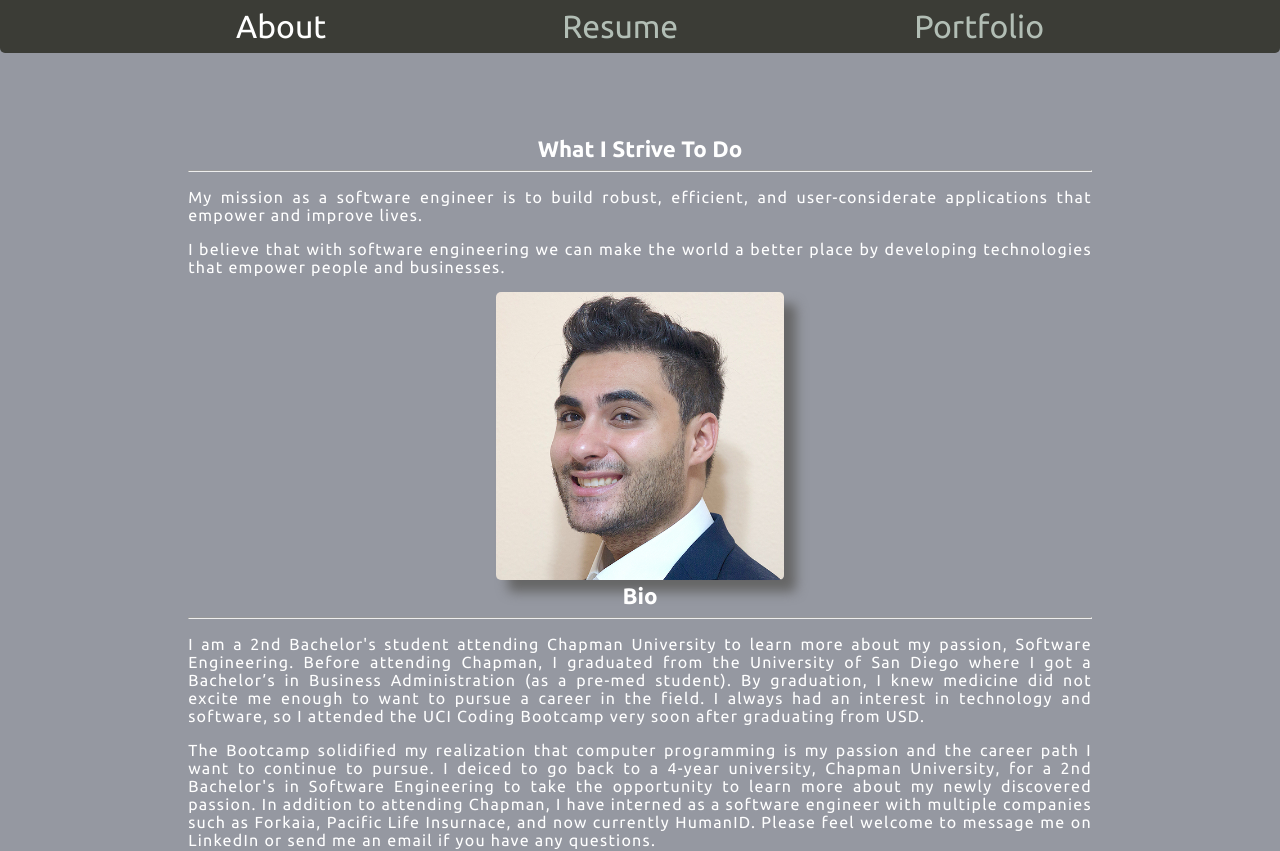
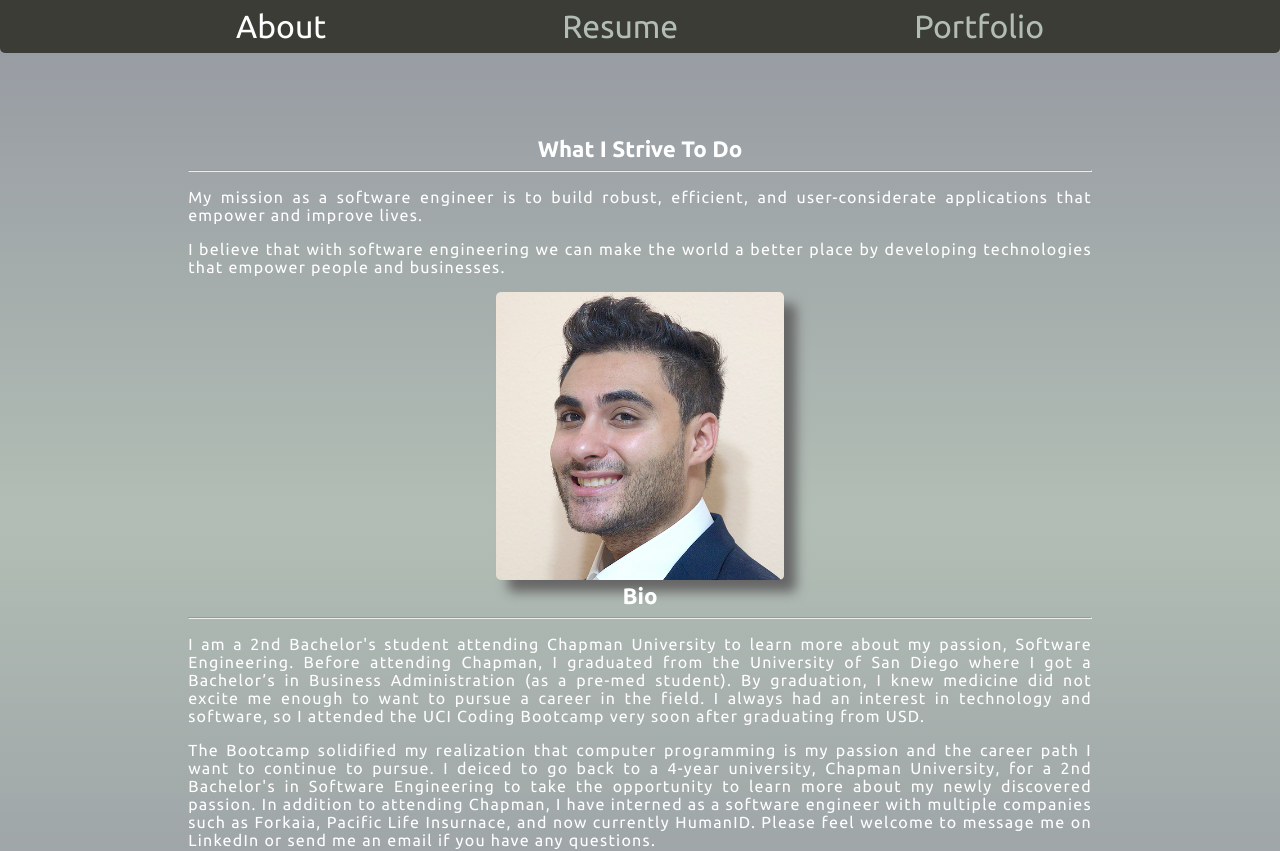
Before and after one commit to tarekel96/Portfolio_App, a React (Create React App) app in the folder portfolio/: page / in a window 1280 px wide. Shown: the top 851 px of the page. Built offline with nearby package versions, Linux system fonts and the light colour scheme.

Commit message:
updated background color to be gradient

```diff
--- a/portfolio/src/styles/main.css
+++ b/portfolio/src/styles/main.css
@@ -25,8 +25,7 @@
 	font-weight: 400;
 }
 body {
-	/* background-color: var(--color-blue); */
-	background-color: var(--color-grey-light);
+	background-image: linear-gradient(var(--color-grey-light), var(--color-grey-ash), var(--color-grey-light));
 	color: var(--color-white);
 	height: 100%;
 	width: 100%;
```
